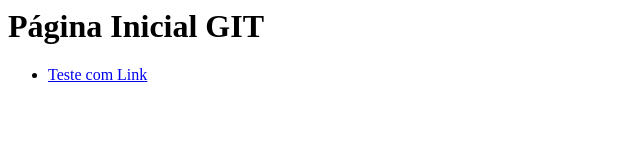
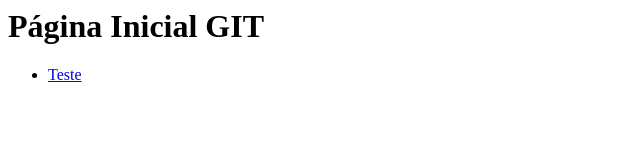
Before and after one commit to daandg123/modelo_imagem, a plain HTML site: page index.html in a window 1280 px wide. Shown: the full height of the page, 0-640 px from the left. Drawn offline with Linux system fonts and the light colour scheme.

Commit message:
Testando git

```diff
--- a/index.html
+++ b/index.html
@@ -7,7 +7,7 @@
 <body>
     <h1>Página Inicial GIT</h1>
     <ul>
-        <li><a href="#">Teste com Link</a></li>
+        <li><a href="#">Teste</a></li>
     </ul>
 </body>
 
```
